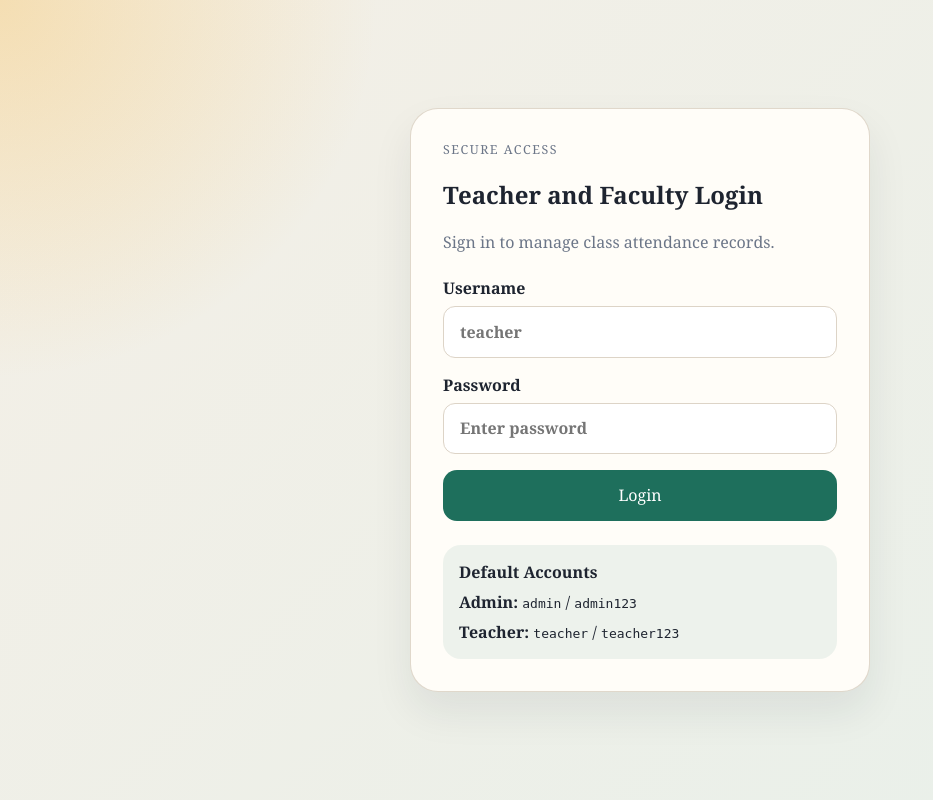
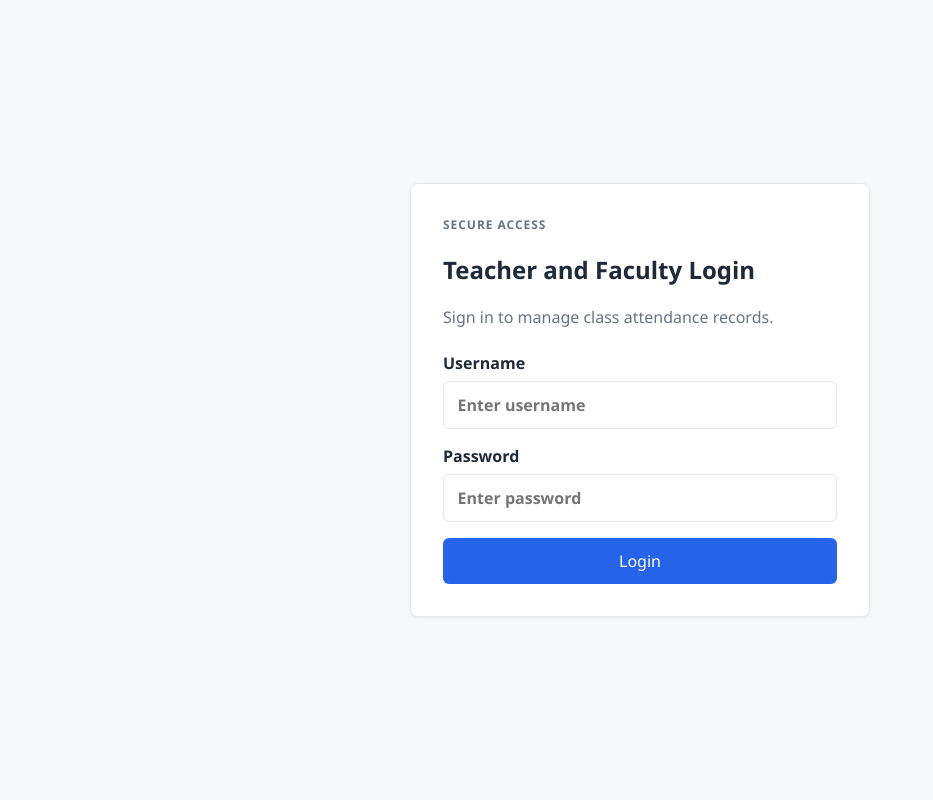
Before and after one commit to HJACKALWAYS/school-attendance-management-system, a Flask app: page /login in a window 1280 px wide. Shown: the whole page, without its empty margins (0-933 px from the left). Run offline with Flask 3, Linux system fonts and the light colour scheme.

Commit message:
Simplify design and hide login credentials

```diff
--- a/attendance_app/static/style.css
+++ b/attendance_app/static/style.css
@@ -1,15 +1,14 @@
 :root {
-    --bg: #f4efe6;
-    --panel: #fffdf8;
-    --ink: #1e2430;
-    --muted: #6c7688;
-    --accent: #1e6f5c;
-    --accent-dark: #184f42;
-    --line: #ddd4c7;
-    --highlight: #f6b73c;
-    --danger: #9f2f2f;
-    --success: #1c7c54;
-    --shadow: 0 20px 40px rgba(30, 36, 48, 0.08);
+    --bg: #f7f8fa;
+    --panel: #ffffff;
+    --ink: #1f2937;
+    --muted: #6b7280;
+    --accent: #2563eb;
+    --accent-dark: #1d4ed8;
+    --line: #e5e7eb;
+    --danger: #b91c1c;
+    --success: #047857;
+    --shadow: 0 1px 3px rgba(15, 23, 42, 0.08);
 }
 
 * {
@@ -18,10 +17,8 @@
 
 body {
     margin: 0;
-    font-family: Georgia, "Times New Roman", serif;
-    background:
-        radial-gradient(circle at top left, rgba(246, 183, 60, 0.3), transparent 25%),
-        linear-gradient(135deg, #f4efe6, #e8f0ea);
+    font-family: "Segoe UI", Tahoma, Geneva, Verdana, sans-serif;
+    background: var(--bg);
     color: var(--ink);
 }
 
@@ -65,17 +76,18 @@ a {
 .eyebrow {
     margin: 0 0 0.5rem;
     text-transform: uppercase;
-    letter-spacing: 0.12em;
+    letter-spacing: 0.08em;
     color: var(--muted);
-    font-size: 0.78rem;
+    font-size: 0.75rem;
+    font-weight: 700;
 }
 
 .hero-card,
 .panel,
 .stat-card {
     background: var(--panel);
-    border: 1px solid rgba(221, 212, 199, 0.9);
-    border-radius: 22px;
+    border: 1px solid var(--line);
+    border-radius: 8px;
     box-shadow: var(--shadow);
 }
 
@@ -144,16 +156,16 @@ input,
 select {
     width: 100%;
     border: 1px solid var(--line);
-    border-radius: 12px;
-    padding: 0.85rem 1rem;
+    border-radius: 6px;
+    padding: 0.75rem 0.85rem;
     background: #fff;
 }
 
 .primary-button,
 button {
     border: none;
-    border-radius: 14px;
-    padding: 0.9rem 1.2rem;
+    border-radius: 6px;
+    padding: 0.75rem 1rem;
     background: var(--accent);
     color: #fff;
     cursor: pointer;
@@ -219,8 +235,8 @@ td {
 
 .login-panel {
     background: var(--panel);
-    border: 1px solid rgba(221, 212, 199, 0.9);
-    border-radius: 28px;
+    border: 1px solid var(--line);
+    border-radius: 8px;
     box-shadow: var(--shadow);
     padding: 2rem;
 }
@@ -229,17 +245,6 @@ td {
     color: var(--muted);
     margin-top: 0;
     margin-bottom: 1.5rem;
-}
-
-.credential-box {
-    margin-top: 1.5rem;
-    padding: 1rem;
-    border-radius: 18px;
-    background: rgba(30, 111, 92, 0.08);
-}
-
-.credential-box p {
-    margin: 0.5rem 0 0;
 }
 
 small {
--- a/attendance_app/templates/login.html
+++ b/attendance_app/templates/login.html
@@ -25,19 +25,13 @@
 
             <form method="post" class="form-grid">
                 <label>Username
-                    <input type="text" name="username" placeholder="teacher" required>
+                    <input type="text" name="username" placeholder="Enter username" required>
                 </label>
                 <label>Password
                     <input type="password" name="password" placeholder="Enter password" required>
                 </label>
                 <button type="submit" class="primary-button">Login</button>
             </form>
-
-            <div class="credential-box">
-                <strong>Default Accounts</strong>
-                <p><b>Admin:</b> <code>admin</code> / <code>admin123</code></p>
-                <p><b>Teacher:</b> <code>teacher</code> / <code>teacher123</code></p>
-            </div>
         </section>
     </main>
 </body>
```
Also changed, not shown: other parts of attendance_app/static/style.css (+34 -16 lines).
